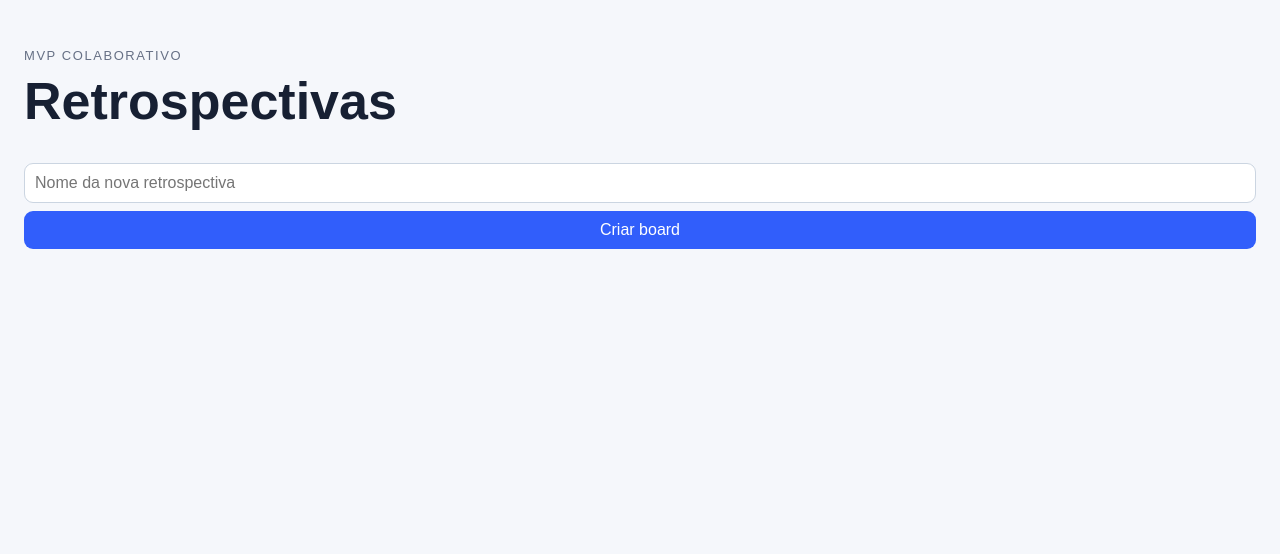
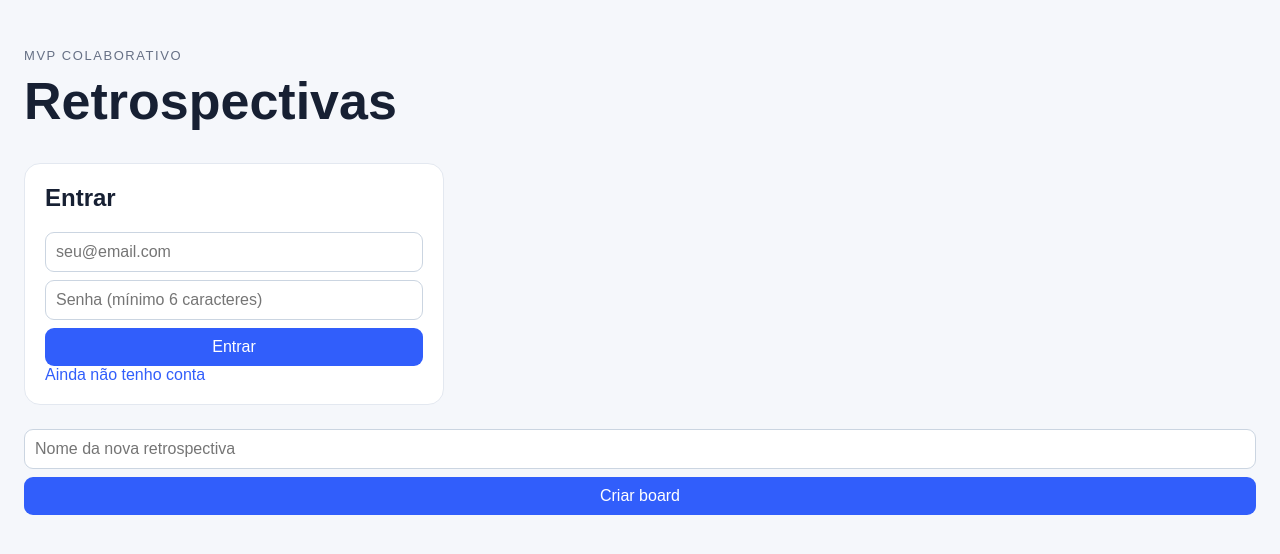
Before and after one commit to esig-rhael/retrospectiva, a Next.js app: page / in a window 1280 px wide. Shown: the top 554 px of the page. Built offline with nearby package versions, Linux system fonts and the light colour scheme; no server answers; the database is empty.

Commit message:
feat: add Supabase authentication UI

```diff
--- a/app/board/[boardId]/page.tsx
+++ b/app/board/[boardId]/page.tsx
@@ -1,9 +1,10 @@
 "use client";
 import { useEffect, useState } from "react";
 import { supabase } from "../../../lib/supabase";
+import { UserBar } from "../../../components/UserBar";
 type Column = { id: string; title: string; position: number; cards: { id: string; content: string }[] };
 export default function BoardPage({ params }: { params: { boardId: string } }) { const boardId = params.boardId; const [title, setTitle] = useState("Retrospectiva"); const [columns, setColumns] = useState<Column[]>([]); const [error, setError] = useState(""); const [adding, setAdding] = useState<string | null>(null); const [content, setContent] = useState("");
   async function load() { if (!supabase) { setError("Configure as variáveis do Supabase."); return; } const board = await supabase.from("boards").select("title").eq("id", boardId).single(); if (board.error) { setError(board.error.message); return; } setTitle(board.data.title); const result = await supabase.from("board_columns").select("id,title,position,cards(id,content)").eq("board_id", boardId).order("position"); if (result.error) setError(result.error.message); else setColumns((result.data ?? []) as Column[]); }
   useEffect(() => { void load(); const client = supabase; if (!client) return; const channel = client.channel(`board-cards-${boardId}`).on("postgres_changes", { event: "*", schema: "public", table: "cards" }, () => void load()).subscribe(); return () => { void client.removeChannel(channel); }; }, [boardId]);
   async function addCard(columnId: string) { if (!supabase || !content.trim()) return; const result = await supabase.from("cards").insert({ column_id: columnId, content: content.trim() }); if (result.error) setError(result.error.message); else { setContent(""); setAdding(null); await load(); } }
-  return <main className="shell"><a href="/">← Todos os boards</a><div className="eyebrow">Board colaborativo</div><h1>{title}</h1>{error && <p className="error">{error}</p>}<section className="board">{columns.map(column => <article className="column" key={column.id}><h2>{column.title}</h2><div className="cards">{column.cards?.map(card => <div className="card" key={card.id}>{card.content}</div>)}</div>{adding === column.id ? <div className="form"><input autoFocus value={content} onChange={e => setContent(e.target.value)} onKeyDown={e => { if (e.key === "Enter") void addCard(column.id); }} placeholder="Escreva um card" /><button onClick={() => void addCard(column.id)}>Salvar card</button><button onClick={() => setAdding(null)}>Cancelar</button></div> : <button className="add" onClick={() => setAdding(column.id)}>+ adicionar</button>}</article>)}</section></main>; }
+  return <main className="shell"><UserBar /><a href="/">← Todos os boards</a><div className="eyebrow">Board colaborativo</div><h1>{title}</h1>{error && <p className="error">{error}</p>}<section className="board">{columns.map(column => <article className="column" key={column.id}><h2>{column.title}</h2><div className="cards">{column.cards?.map(card => <div className="card" key={card.id}>{card.content}</div>)}</div>{adding === column.id ? <div className="form"><input autoFocus value={content} onChange={e => setContent(e.target.value)} onKeyDown={e => { if (e.key === "Enter") void addCard(column.id); }} placeholder="Escreva um card" /><button onClick={() => void addCard(column.id)}>Salvar card</button><button onClick={() => setAdding(null)}>Cancelar</button></div> : <button className="add" onClick={() => setAdding(column.id)}>+ adicionar</button>}</article>)}</section></main>; }
--- a/app/globals.css
+++ b/app/globals.css
@@ -17,5 +17,10 @@ h1 { margin: 8px 0 32px; font-size: clamp(32px, 5vw, 52px); }
 .boards { display: grid; gap: 12px; margin-top: 28px; max-width: 640px; }
 .board-link { display: flex; justify-content: space-between; gap: 16px; padding: 18px; border: 1px solid #e3e8f0; border-radius: 14px; background: #fff; color: #172033; text-decoration: none; font-weight: 700; }
 .board-link span { color: #315efb; font-size: 14px; font-weight: 400; }
+.auth-card { max-width: 420px; margin: 0 0 24px; padding: 20px; border: 1px solid #e3e8f0; border-radius: 16px; background: #fff; }
+.auth-card h2 { margin-top: 0; }
+.hint { color: #667085; font-size: 14px; }
+.text-button { padding: 0; border: 0; background: none; color: #315efb; cursor: pointer; }
+.user-bar { display: flex; justify-content: flex-end; gap: 12px; margin-bottom: 20px; color: #667085; font-size: 14px; }
 @media (max-width: 900px) { .board { grid-template-columns: repeat(2, minmax(220px, 1fr)); } }
 @media (max-width: 560px) { .board { grid-template-columns: 1fr; } }
--- a/app/page.tsx
+++ b/app/page.tsx
@@ -1,9 +1,11 @@
 "use client";
 import { useEffect, useState } from "react";
 import { supabase } from "../lib/supabase";
+import { AuthForm } from "../components/AuthForm";
+import { UserBar } from "../components/UserBar";
 type Board = { id: string; title: string; created_at: string };
 export default function Home() { const [boards, setBoards] = useState<Board[]>([]); const [title, setTitle] = useState(""); const [error, setError] = useState("");
   async function load() { if (!supabase) { setError("Configure as variáveis do Supabase."); return; } const { data, error } = await supabase.from("boards").select("id,title,created_at").order("created_at", { ascending: false }); if (error) setError(error.message); else setBoards(data ?? []); }
   useEffect(() => { void load(); }, []);
   async function createBoard() { if (!supabase || !title.trim()) return; const { data, error } = await supabase.from("boards").insert({ title: title.trim() }).select("id").single(); if (error) { setError(error.message); return; } const columns = ["O que deu certo", "O que não deu certo", "Melhorar", "Planos de Ação"].map((name, position) => ({ board_id: data.id, title: name, position: position + 1 })); const result = await supabase.from("board_columns").insert(columns); if (result.error) setError(result.error.message); else window.location.href = `/board/${data.id}`; }
-  return <main className="shell"><div className="eyebrow">MVP colaborativo</div><h1>Retrospectivas</h1>{error && <p className="error">{error}</p>}<div className="form"><input value={title} onChange={e => setTitle(e.target.value)} onKeyDown={e => { if (e.key === "Enter") void createBoard(); }} placeholder="Nome da nova retrospectiva" /><button onClick={() => void createBoard()}>Criar board</button></div><section className="boards">{boards.map(board => <a className="board-link" href={`/board/${board.id}`} key={board.id}>{board.title}<span>Abrir board →</span></a>)}</section></main>; }
+  return <main className="shell"><UserBar /><div className="eyebrow">MVP colaborativo</div><h1>Retrospectivas</h1><AuthForm onAuthenticated={() => window.location.reload()} />{error && <p className="error">{error}</p>}<div className="form"><input value={title} onChange={e => setTitle(e.target.value)} onKeyDown={e => { if (e.key === "Enter") void createBoard(); }} placeholder="Nome da nova retrospectiva" /><button onClick={() => void createBoard()}>Criar board</button></div><section className="boards">{boards.map(board => <a className="board-link" href={`/board/${board.id}`} key={board.id}>{board.title}<span>Abrir board →</span></a>)}</section></main>; }
--- /dev/null
+++ b/components/AuthForm.tsx
@@ -0,0 +1,9 @@
+"use client";
+import { FormEvent, useState } from "react";
+import { supabase } from "../lib/supabase";
+
+export function AuthForm({ onAuthenticated }: { onAuthenticated: () => void }) {
+  const [mode, setMode] = useState<"login" | "signup">("login"); const [email, setEmail] = useState(""); const [password, setPassword] = useState(""); const [message, setMessage] = useState(""); const [loading, setLoading] = useState(false);
+  async function submit(event: FormEvent) { event.preventDefault(); if (!supabase) { setMessage("Configure as variáveis do Supabase."); return; } setLoading(true); setMessage(""); const result = mode === "login" ? await supabase.auth.signInWithPassword({ email, password }) : await supabase.auth.signUp({ email, password }); setLoading(false); if (result.error) setMessage(result.error.message); else if (mode === "signup" && !result.data.session) setMessage("Cadastro criado. Verifique seu e-mail para confirmar a conta."); else onAuthenticated(); }
+  return <div className="auth-card"><h2>{mode === "login" ? "Entrar" : "Criar conta"}</h2><form className="form" onSubmit={submit}><input type="email" required value={email} onChange={e => setEmail(e.target.value)} placeholder="seu@email.com" /><input type="password" required minLength={6} value={password} onChange={e => setPassword(e.target.value)} placeholder="Senha (mínimo 6 caracteres)" /><button disabled={loading}>{loading ? "Aguarde..." : mode === "login" ? "Entrar" : "Cadastrar"}</button></form>{message && <p className="hint">{message}</p>}<button className="text-button" onClick={() => { setMode(mode === "login" ? "signup" : "login"); setMessage(""); }}>{mode === "login" ? "Ainda não tenho conta" : "Já tenho uma conta"}</button></div>;
+}
--- /dev/null
+++ b/components/UserBar.tsx
@@ -0,0 +1,4 @@
+"use client";
+import { useEffect, useState } from "react";
+import { supabase } from "../lib/supabase";
+export function UserBar() { const [email, setEmail] = useState<string | null>(null); useEffect(() => { if (!supabase) return; void supabase.auth.getUser().then(({ data }) => setEmail(data.user?.email ?? null)); }, []); if (!email) return null; return <div className="user-bar">Conectado como {email}<button className="text-button" onClick={() => void supabase?.auth.signOut().then(() => window.location.reload())}>Sair</button></div>; }
```
Also changed, not shown: 1 other file (tests, documents, lock files or other folders).
